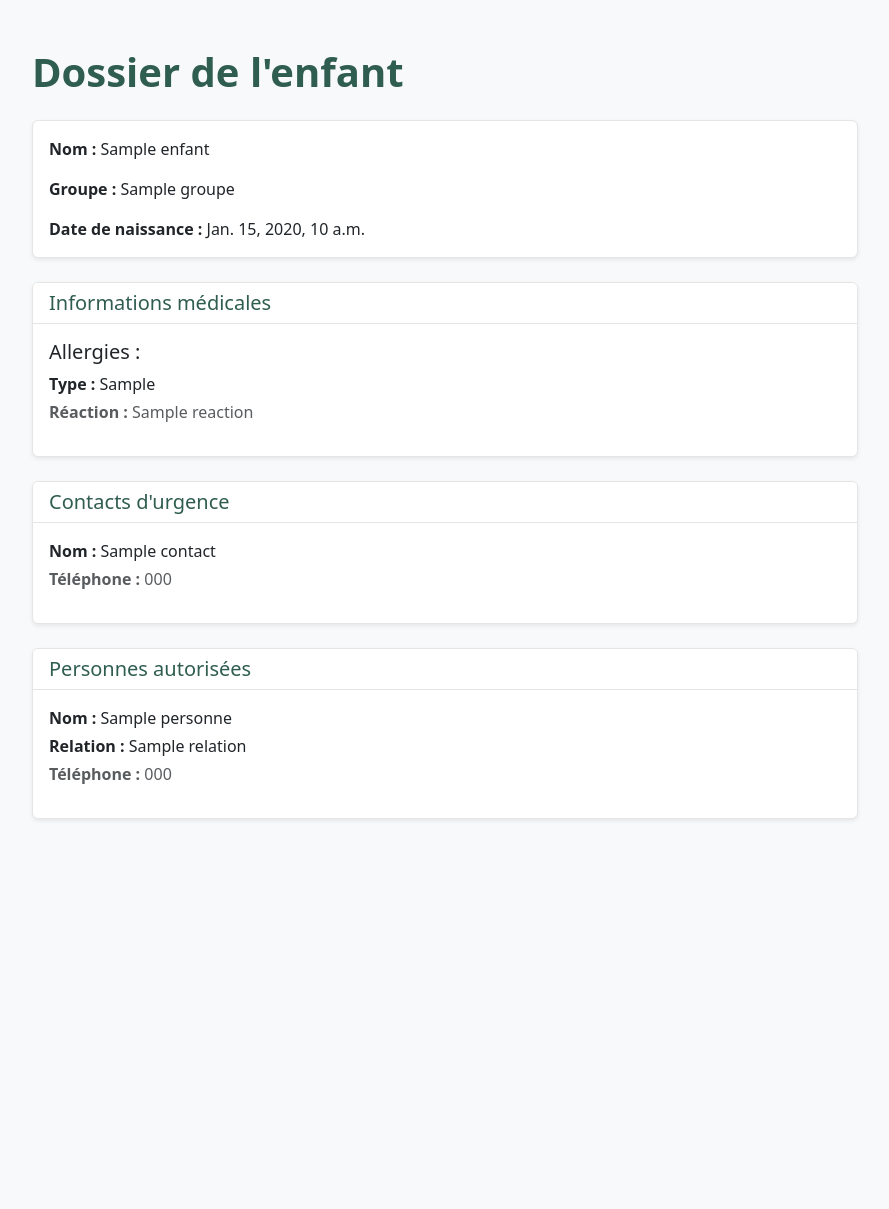
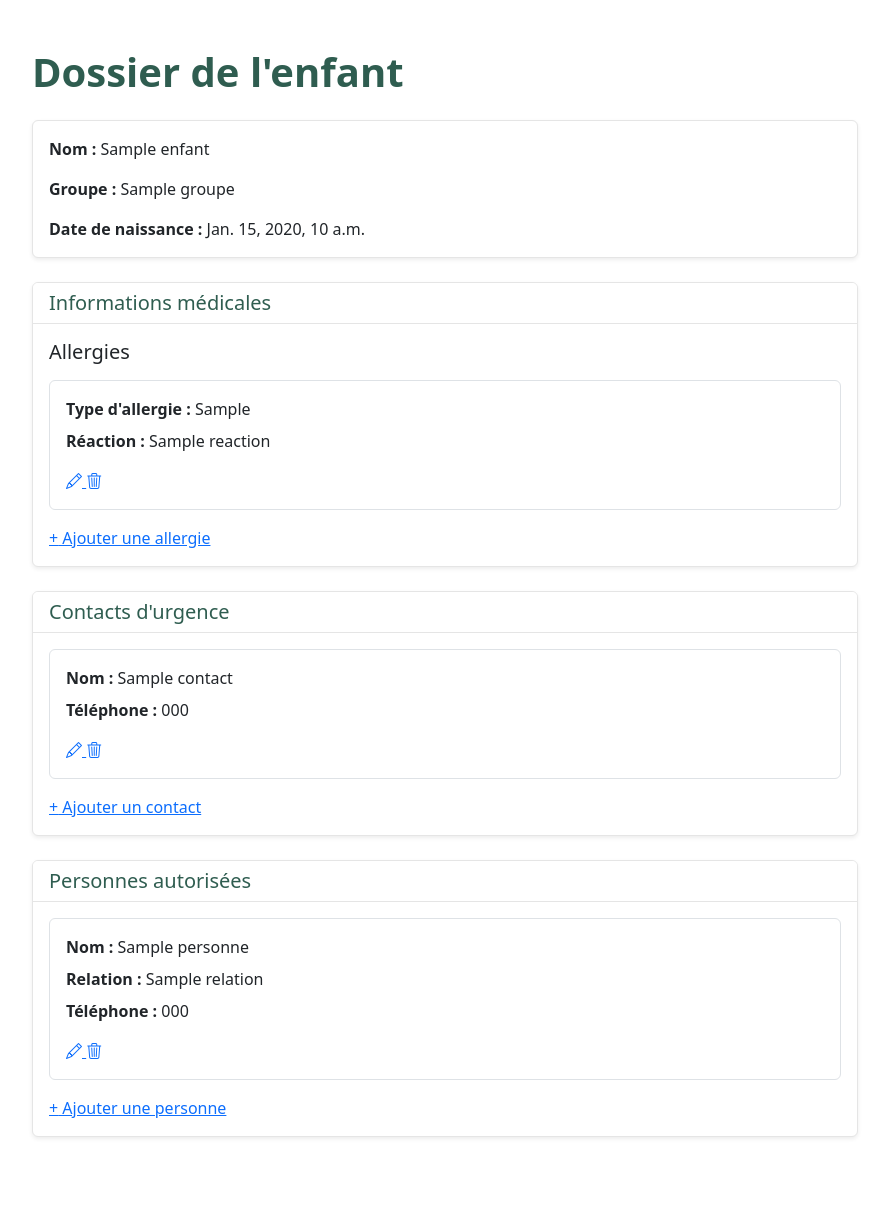
Before and after one commit to saiahhoussem/CarthageXManagement, a Django app: template templates/enfants/fiche_enfant.html in a window 1280 px wide. Shown: the whole page, without its empty margins (195-1084 px from the left). Before the commit the page ends 820 px from the top, so only its background shows below. Run offline with Django 5.2, Linux system fonts and the light colour scheme; the template is opened without the code that fills it: most values are stand-ins (such as "Sample title", 1, 10 or a date in 2020); parts of the project's set-up code (start-up, migrations or seed data) failed here and were passed over.

Commit message:
feat: ajouter les actions de gestion à la fiche enfant

```diff
--- a/templates/enfants/fiche_enfant.html
+++ b/templates/enfants/fiche_enfant.html
@@ -1,29 +1,35 @@
+
 <!DOCTYPE html>
 <html lang="fr">
 <head>
 
     <meta charset="UTF-8">
-    <title>Fiche de l'enfant</title>
+    <title>Dossier de l'enfant</title>
+
     <link
-    href="https://cdn.jsdelivr.net/npm/bootstrap@5.3.3/dist/css/bootstrap.min.css"
-    rel="stylesheet">
+        href="https://cdn.jsdelivr.net/npm/bootstrap@5.3.3/dist/css/bootstrap.min.css"
+        rel="stylesheet">
+
     {% load static %}
 
     <link rel="stylesheet" href="{% static 'enfants/fiche_enfant.css' %}">
+    <link
+    rel="stylesheet"
+    href="https://cdn.jsdelivr.net/npm/bootstrap-icons@1.11.3/font/bootstrap-icons.min.css">
+
 </head>
-<body class="bg-light">
+
+<body>
 
     <div class="container py-5 fiche-enfant">
 
 
         <div class="mb-4">
             <h1 class="fw-semibold">Dossier de l'enfant</h1>
-
         </div>
 
 
-
-        <div class="card shadow-sm mb-4">
+        <div class="card shadow-sm mb-4 section-generale">
 
             <div class="card-body">
 
@@ -45,40 +51,73 @@
             </div>
         </div>
 
-        <div class="card shadow-sm mb-4">
+
+        <div class="card shadow-sm mb-4 section-medicale">
+
             <div class="card-header bg-white">
                 <h2 class="h5 mb-0">Informations médicales</h2>
             </div>
 
             <div class="card-body">
-                <h3 class="h5 mb-2">Allergies : </h3>
+
+                <h3 class="h5 mb-3">Allergies</h3>
+
                 {% for allergie in enfant.allergie_set.all %}
 
-                    <div class="mb-3">
-                        <p class="mb-1">
-                            <strong>Type :</strong>
+                    <div class="border rounded p-3 mb-3">
+
+                        <p class="mb-2">
+                            <strong>Type d'allergie :</strong>
                             {{ allergie.type_allergie }}
                         </p>
 
-                        <p class="mb-0 text-muted">
+                        <p class="mb-3">
                             <strong>Réaction :</strong>
                             {{ allergie.reaction }}
                         </p>
+
+                        <div class="actions-droite">
+                            <a
+                                href="{% url 'modifier_allergie' allergie.id %}"
+                                class="action-icon modifier"
+                                title="Modifier"
+                            >
+                                <i class="bi bi-pencil"></i>
+                            </a>
+
+                            <a
+                                href="{% url 'supprimer_allergie' allergie.id %}"
+                                class="action-icon supprimer"
+                                title="Supprimer"
+                            >
+                                <i class="bi bi-trash3"></i>
+                            </a>
+                        </div>
+
                     </div>
 
                 {% empty %}
 
-                    <p class="text-muted mb-0">
+                    <p class="text-muted mb-3">
                         Aucune allergie enregistrée.
                     </p>
 
                 {% endfor %}
 
+                <a
+                    href="{% url 'ajouter_allergie' enfant.id %}"
+                    class="action-add"
+                >
+                    <span class="action-add-icon">+</span>
+                    Ajouter une allergie
+                </a>
+
             </div>
         </div>
 
 
-        <div class="card shadow-sm mb-4">
+        <div class="card shadow-sm mb-4 section-urgence">
+
             <div class="card-header bg-white">
                 <h2 class="h5 mb-0">Contacts d'urgence</h2>
             </div>
@@ -87,31 +126,59 @@
 
                 {% for contact in enfant.contacturgence_set.all %}
 
-                    <div class="mb-3">
-                        <p class="mb-1">
+                    <div class="border rounded p-3 mb-3">
+
+                        <p class="mb-2">
                             <strong>Nom :</strong>
                             {{ contact.nom }}
                         </p>
 
-                        <p class="mb-0 text-muted">
+                        <p class="mb-3">
                             <strong>Téléphone :</strong>
                             {{ contact.telephone }}
                         </p>
+
+                        <div class="actions-droite">
+                            <a
+                                href="{% url 'modifier_contact' contact.id %}"
+                                class="action-icon modifier"
+                                title="Modifier">
+                                <i class="bi bi-pencil"></i>
+                            </a>
+
+                            <a
+                                href="{% url 'supprimer_contact' contact.id %}"
+                                class="action-icon supprimer"
+                                title="Supprimer">
+                                <i class="bi bi-trash3"></i>
+                            </a>
+                        </div>
+
                     </div>
 
                 {% empty %}
 
-                    <p class="text-muted mb-0">
+                    <p class="text-muted mb-3">
                         Aucun contact d'urgence enregistré.
                     </p>
 
                 {% endfor %}
 
+
+                <a
+                    href="{% url 'ajouter_contact' enfant.id %}"
+                    class="action-add"
+                >
+                    <span class="action-add-icon">+</span>
+                    Ajouter un contact
+                </a>
+
             </div>
         </div>
 
 
-        <div class="card shadow-sm mb-4">
+        <div class="card shadow-sm mb-4 section-autorisees">
+
             <div class="card-header bg-white">
                 <h2 class="h5 mb-0">Personnes autorisées</h2>
             </div>
@@ -120,30 +187,57 @@
 
                 {% for personne in enfant.personneautorisee_set.all %}
 
-                    <div class="mb-3">
-                        <p class="mb-1">
+                    <div class="border rounded p-3 mb-3">
+
+                        <p class="mb-2">
                             <strong>Nom :</strong>
                             {{ personne.nom }}
                         </p>
 
-                        <p class="mb-1">
+                        <p class="mb-2">
                             <strong>Relation :</strong>
                             {{ personne.relation }}
                         </p>
 
-                        <p class="mb-0 text-muted">
+                        <p class="mb-3">
                             <strong>Téléphone :</strong>
                             {{ personne.telephone }}
                         </p>
+
+                        <div class="actions-droite">
+                            <a
+                                href="{% url 'modifier_personne_autorisee' personne.id %}"
+                                class="action-icon modifier"
+                                title="Modifier">
+                                <i class="bi bi-pencil"></i>
+                            </a>
+
+                            <a
+                                href="{% url 'supprimer_personne_autorisee' personne.id %}"
+                                class="action-icon supprimer"
+                                title="Supprimer">
+                                <i class="bi bi-trash3"></i>
+                            </a>
+                        </div>
+
                     </div>
 
                 {% empty %}
 
-                    <p class="text-muted mb-0">
+                    <p class="text-muted mb-3">
                         Aucune personne autorisée enregistrée.
                     </p>
 
                 {% endfor %}
+
+
+                <a
+                    href="{% url 'ajouter_personne_autorisee' enfant.id %}"
+                    class="action-add"
+                >
+                    <span class="action-add-icon">+</span>
+                    Ajouter une personne
+                </a>
 
             </div>
         </div>
```
